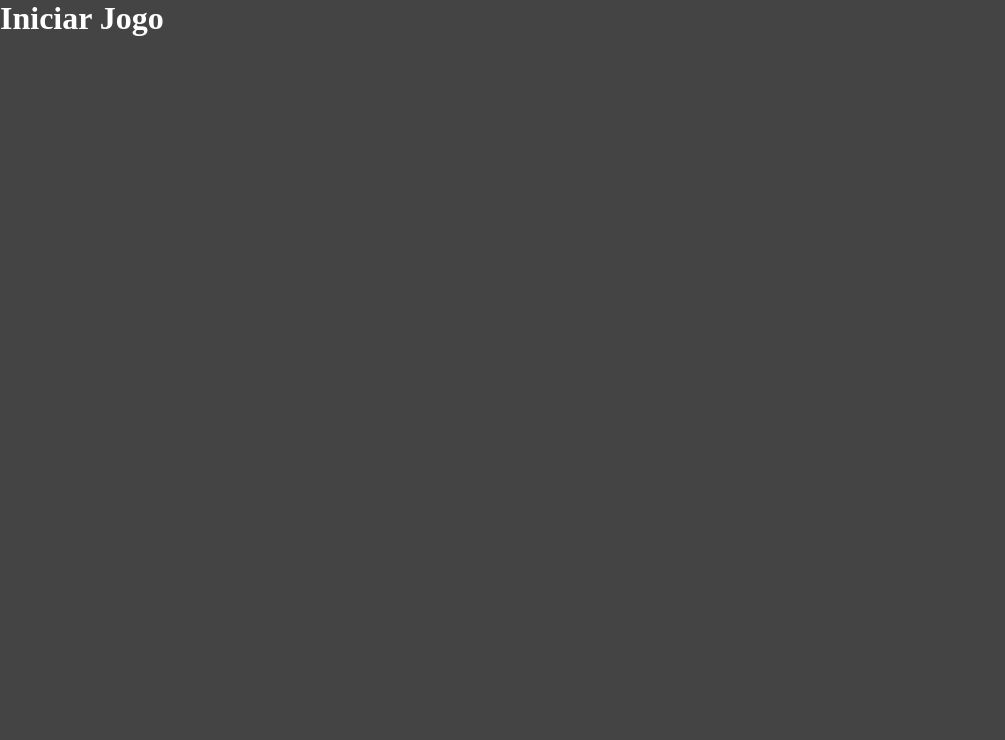
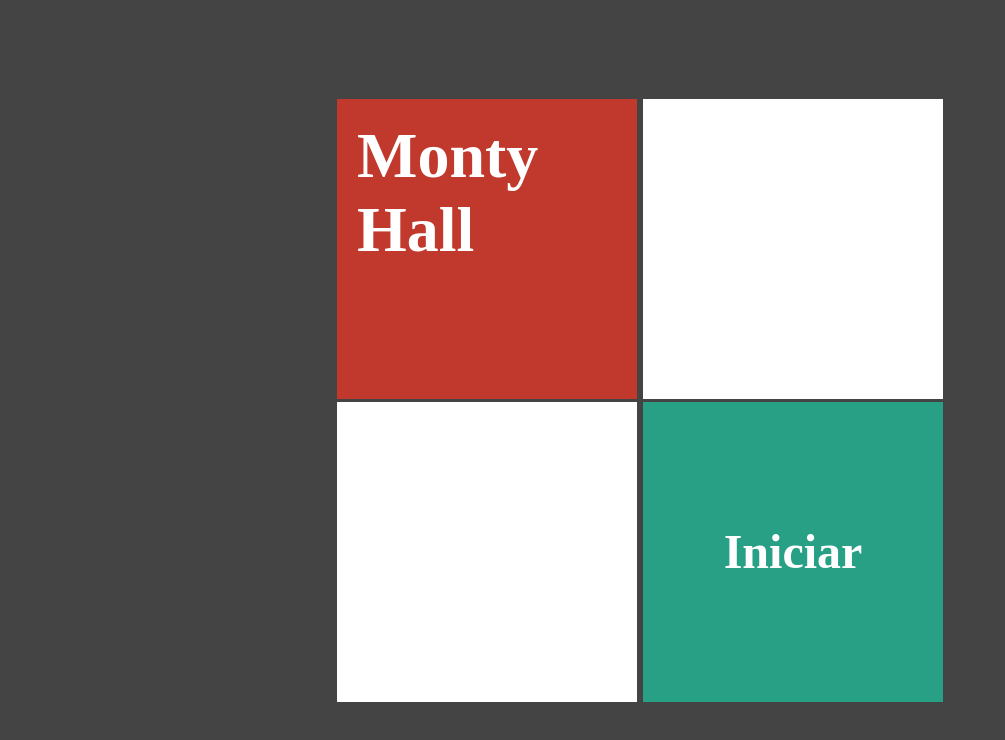
Before and after one commit to alexlima2023/next-porta-premiada, a Next.js app in the folder portas/: page / in a window 1280 px wide. Shown: the top 740 px of the page, without its empty margins (0-1005 px from the left). Built offline with nearby package versions, Linux system fonts and the light colour scheme.

Commit message:
estruturando formulario de controle de jogo

```diff
--- /dev/null
+++ b/portas/src/components/Cartao.tsx
@@ -0,0 +1,15 @@
+import styles from '../styles/Cartao.module.css'
+
+interface CartaoProps {
+    bgcolor?: string
+    children?: any
+}
+
+export default function Cartao(props: CartaoProps) {
+    return(
+        <div className={styles.cartao}
+        style={{backgroundColor: props.bgcolor ?? "#fff"}}>
+            {props.children}
+        </div>
+    )
+}
--- a/portas/src/pages/index.tsx
+++ b/portas/src/pages/index.tsx
@@ -1,9 +1,24 @@
+import Cartao from "../components/Cartao";
+import styles from "../styles/Formulario.module.css"
+import Link from "next/link";
 
-export default function Home() {
-
+export default function Formulario() {
   return (
-    <div>
-      <h1>Iniciar Jogo</h1>
+    <div className={styles.formulario}>
+      <div>
+        <Cartao bgcolor="#c0392c">
+          <h1>Monty Hall</h1>
+        </Cartao>
+        <Cartao></Cartao>
+      </div>
+      <div>
+        <Cartao></Cartao>
+        <Cartao bgcolor="#28a085">
+          <Link href={`/jogo/4/2`} className={styles.link}>
+            <h2>Iniciar</h2>
+          </Link>
+        </Cartao>
+      </div>
     </div>
   )
 }
--- /dev/null
+++ b/portas/src/styles/Cartao.module.css
@@ -0,0 +1,9 @@
+.cartao {
+    display: flex;
+    width: 300px;
+    height: 300px;
+    color: #fff;
+    font-size: 2rem;
+    margin: 3px;
+    padding: 20px;
+}
--- /dev/null
+++ b/portas/src/styles/Formulario.module.css
@@ -0,0 +1,14 @@
+.formulario {
+    display: flex;
+    justify-content: center;
+    align-items: center;
+    height: 100vh;
+}
+
+.link {
+    display: flex;
+    justify-content: center;
+    align-items: center;
+    flex: 1;
+    margin: 0;
+}
```
